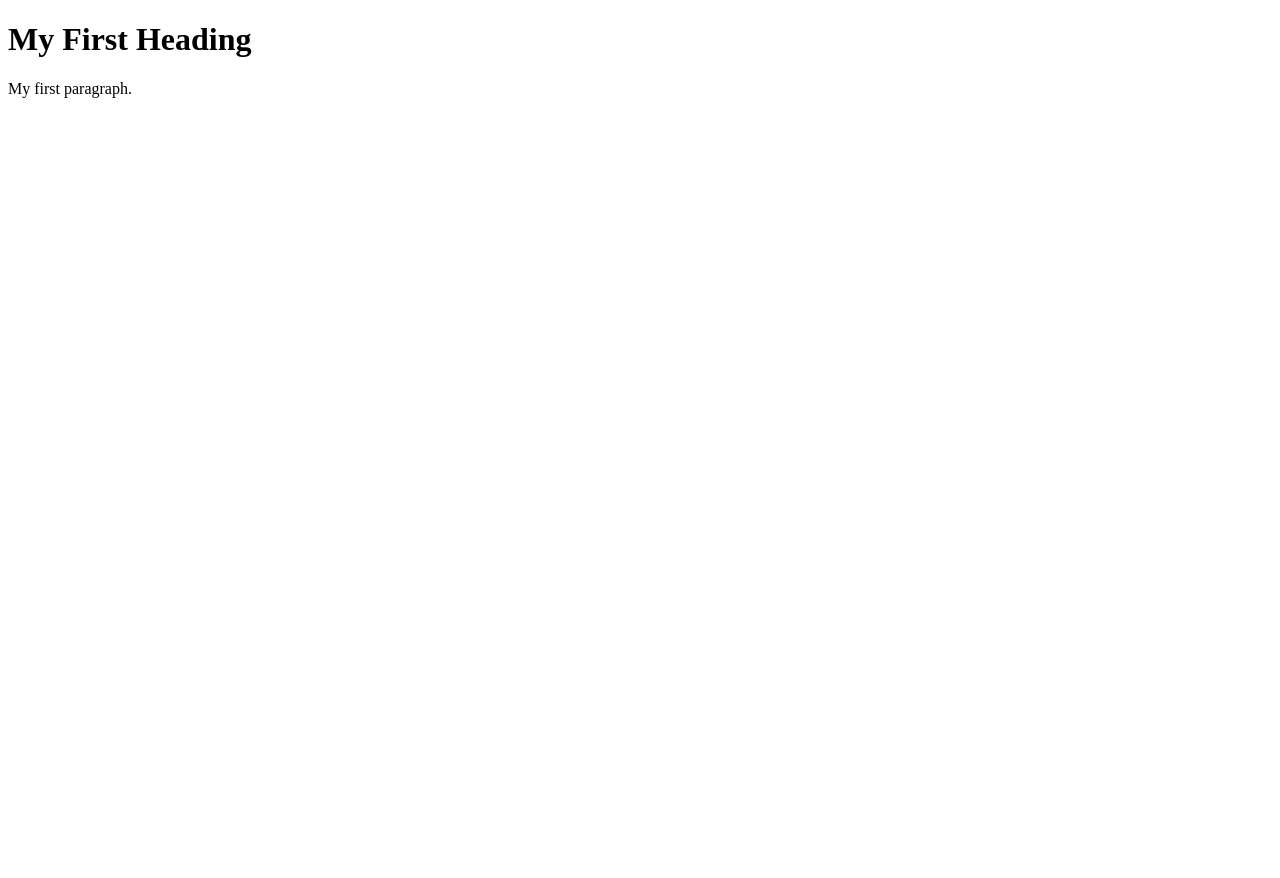
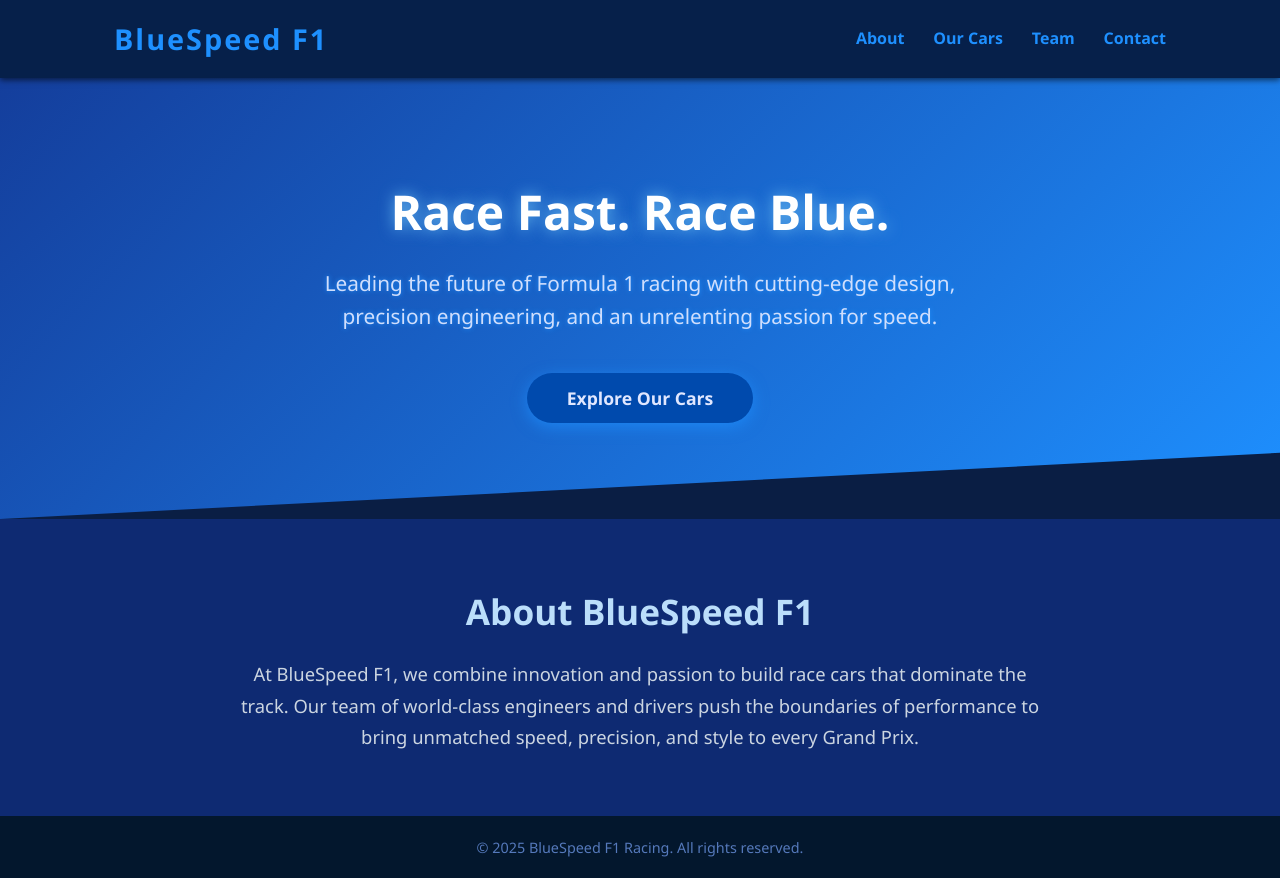
Before and after one commit to MuffinLorde/racing-artemis, a plain HTML site: page index.html in a window 1280 px wide. Before the commit the page ends 800 px from the top, so only its background shows below. Drawn offline with Linux system fonts and the light colour scheme.

Commit message:
Update index.html

```diff
--- a/index.html
+++ b/index.html
@@ -1,9 +1,189 @@
 <!DOCTYPE html>
-<html>
+<html lang="en">
+<head>
+  <meta charset="UTF-8" />
+  <meta name="viewport" content="width=device-width, initial-scale=1" />
+  <title>BlueSpeed F1 Racing</title>
+  <style>
+    /* Reset & base */
+    * {
+      margin: 0;
+      padding: 0;
+      box-sizing: border-box;
+      font-family: 'Segoe UI', Tahoma, Geneva, Verdana, sans-serif;
+    }
+    body {
+      background: #0a1e44;
+      color: #e0e7ff;
+      line-height: 1.6;
+      min-height: 100vh;
+      display: flex;
+      flex-direction: column;
+      justify-content: space-between;
+    }
+    a {
+      color: #1e90ff;
+      text-decoration: none;
+      transition: color 0.3s ease;
+    }
+    a:hover {
+      color: #63b3ed;
+    }
+
+    /* Container */
+    .container {
+      max-width: 1100px;
+      margin: 0 auto;
+      padding: 0 1.5rem;
+    }
+
+    /* Header */
+    header {
+      background: #06204a;
+      padding: 1rem 0;
+      box-shadow: 0 2px 6px rgba(0,0,0,0.6);
+      position: sticky;
+      top: 0;
+      z-index: 100;
+    }
+    header .container {
+      display: flex;
+      align-items: center;
+      justify-content: space-between;
+    }
+    header h1 {
+      font-size: 1.8rem;
+      color: #1e90ff;
+      letter-spacing: 2px;
+      font-weight: 900;
+      user-select: none;
+    }
+    nav ul {
+      list-style: none;
+      display: flex;
+      gap: 1.8rem;
+    }
+    nav ul li {
+      font-weight: 600;
+    }
+
+    /* Hero Section */
+    .hero {
+      background: linear-gradient(135deg, #143e9c, #1e90ff);
+      color: white;
+      padding: 6rem 1.5rem;
+      text-align: center;
+      clip-path: polygon(0 0, 100% 0, 100% 85%, 0% 100%);
+    }
+    .hero h2 {
+      font-size: 3rem;
+      margin-bottom: 1rem;
+      text-shadow: 0 0 15px #63b3ed;
+    }
+    .hero p {
+      font-size: 1.3rem;
+      max-width: 650px;
+      margin: 0 auto 2.5rem;
+      color: #d0defc;
+      text-shadow: 0 0 5px #1e90ff;
+    }
+    .btn-primary {
+      background: #004aad;
+      color: #e0e7ff;
+      padding: 0.8rem 2.5rem;
+      font-size: 1.1rem;
+      border: none;
+      border-radius: 40px;
+      cursor: pointer;
+      font-weight: 700;
+      box-shadow: 0 4px 15px #1e90ffaa;
+      transition: background 0.3s ease;
+    }
+    .btn-primary:hover {
+      background: #1e90ff;
+      box-shadow: 0 6px 20px #63b3edcc;
+    }
+
+    /* About Section */
+    .about {
+      background: #0e2a72;
+      padding: 4rem 1.5rem;
+      color: #cbd5e1;
+      text-align: center;
+    }
+    .about h3 {
+      font-size: 2.2rem;
+      margin-bottom: 1.2rem;
+      color: #bbdefb;
+    }
+    .about p {
+      max-width: 800px;
+      margin: 0 auto;
+      font-size: 1.15rem;
+      line-height: 1.7;
+    }
+
+    /* Footer */
+    footer {
+      background: #03172d;
+      padding: 1.2rem 1.5rem;
+      text-align: center;
+      font-size: 0.9rem;
+      color: #5579bb;
+      user-select: none;
+    }
+
+    /* Responsive */
+    @media (max-width: 768px) {
+      .hero h2 {
+        font-size: 2.2rem;
+      }
+      nav ul {
+        gap: 1rem;
+        flex-wrap: wrap;
+        justify-content: center;
+      }
+    }
+  </style>
+</head>
 <body>
 
-<h1>My First Heading</h1>
-<p>My first paragraph.</p>
+  <header>
+    <div class="container">
+      <h1>BlueSpeed F1</h1>
+      <nav>
+        <ul>
+          <li><a href="#about">About</a></li>
+          <li><a href="#cars">Our Cars</a></li>
+          <li><a href="#team">Team</a></li>
+          <li><a href="#contact">Contact</a></li>
+        </ul>
+      </nav>
+    </div>
+  </header>
+
+  <section class="hero">
+    <div class="container">
+      <h2>Race Fast. Race Blue.</h2>
+      <p>Leading the future of Formula 1 racing with cutting-edge design, precision engineering, and an unrelenting passion for speed.</p>
+      <button class="btn-primary">Explore Our Cars</button>
+    </div>
+  </section>
+
+  <section class="about" id="about">
+    <div class="container">
+      <h3>About BlueSpeed F1</h3>
+      <p>
+        At BlueSpeed F1, we combine innovation and passion to build race cars that dominate the track.
+        Our team of world-class engineers and drivers push the boundaries of performance to bring
+        unmatched speed, precision, and style to every Grand Prix.
+      </p>
+    </div>
+  </section>
+
+  <footer>
+    <p>© 2025 BlueSpeed F1 Racing. All rights reserved.</p>
+  </footer>
 
 </body>
 </html>
```
